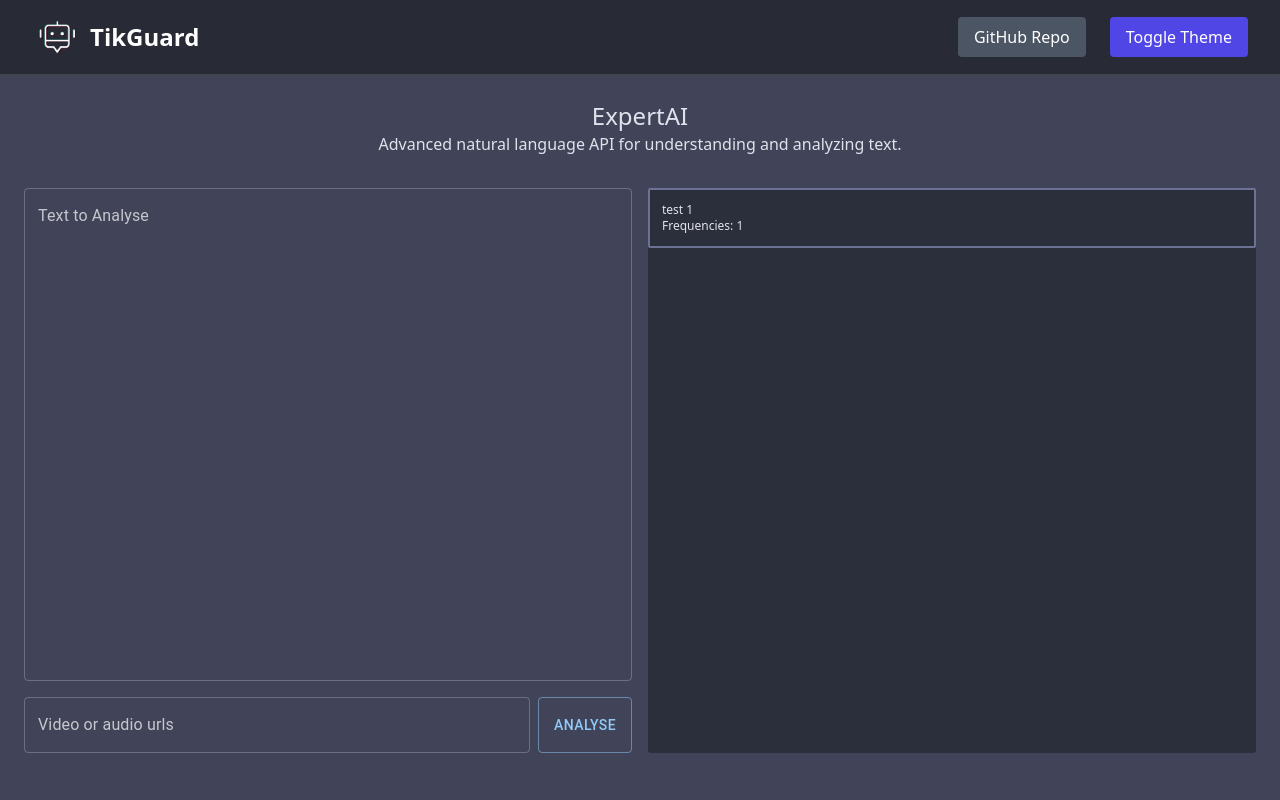
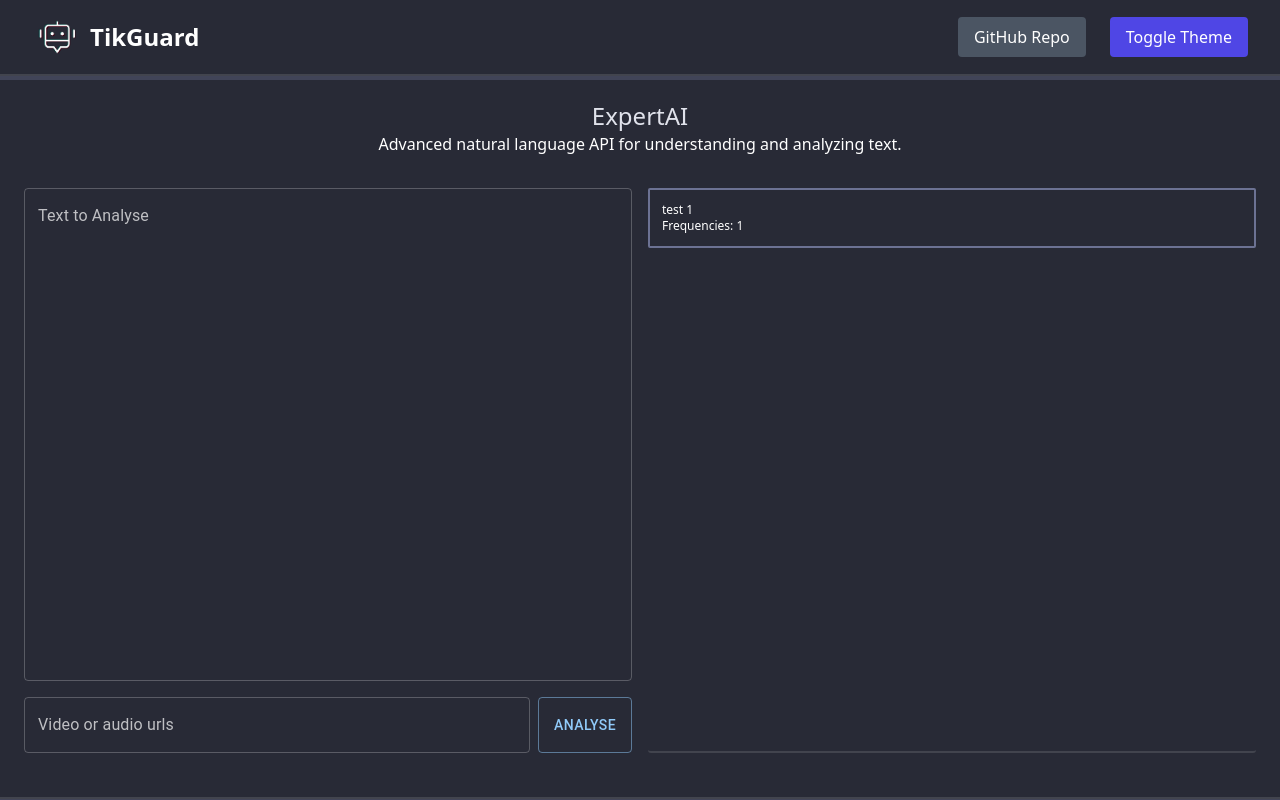
Before and after one commit to minhvyha/TikGuard, a Next.js app in the folder tikguard/: page /expertai in a window 1280 px wide. Built offline with nearby package versions, Linux system fonts and the light colour scheme.

Commit message:
Added light/dark mode functionality to ExpertAI page

```diff
--- a/tikguard/app/expertai/page.tsx
+++ b/tikguard/app/expertai/page.tsx
@@ -4,6 +4,7 @@ import TextInput from '@/components/TextInput';
 import MainInput from '@/components/MainInput';
 import Report from '@/components/Report';
 import SubmitButton from '@/components/SubmitButton';
+import { useThemeContext } from '../context/context';
 
 const page = () => {
   function transcribe() {
@@ -21,10 +22,15 @@ const page = () => {
       });
   }
 
-
+  const { theme } = useThemeContext();
+  const expertAIStyles = {
+    backgroundColor: theme.palette.background.default,
+    color: theme.palette.text.primary,
+    borderBottom: `2px solid ${theme.palette.divider}`,
+  };
 
   return (
-    <div className='flex flex-col gap-2 py-5'>
+    <div className='flex flex-col gap-2 py-5' style={expertAIStyles}>
       <div className='flex flex-col justify-center items-center'>
         <h1 className='text-2xl text-text-100'>ExpertAI</h1>
         <h2 className='text-text-150'>Advanced natural language API for understanding and analyzing text.</h2>
--- a/tikguard/components/Report.tsx
+++ b/tikguard/components/Report.tsx
@@ -1,10 +1,18 @@
 import React from 'react'
 import ModalCard from '@/components/ModalCard';
+import { useThemeContext } from '@/app/context/context';
 
 const Report = () => {
 
+    const { theme } = useThemeContext();
+    const ReportStyles = {
+        backgroundColor: theme.palette.background.default,
+        color: theme.palette.text.primary,
+        borderBottom: `2px solid ${theme.palette.divider}`,
+    };
+
   return (
-    <div className='bg-background-800 h-full rounded-[3px]'>
+    <div className='bg-background-800 h-full rounded-[3px]' style={ReportStyles}>
 
       <ModalCard title='test 1' data={{
     "data": {
```
